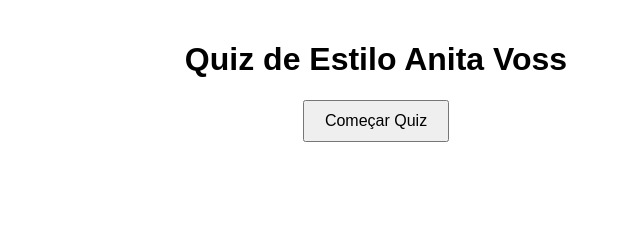
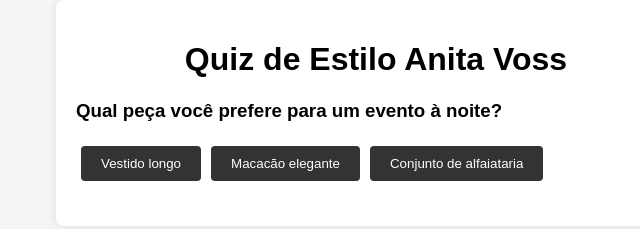
Before and after one commit to antiavoss/teste, a plain HTML site: page index.html in a window 1280 px wide. Shown: the whole page, without its empty margins (264-904 px from the left). Drawn offline with Linux system fonts and the light colour scheme.

Commit message:
Add files via upload

```diff
--- a/index.html
+++ b/index.html
@@ -1,17 +1,17 @@
 <!DOCTYPE html>
 <html lang="pt-BR">
 <head>
-    <meta charset="UTF-8">
-    <meta name="viewport" content="width=device-width, initial-scale=1.0">
-    <title>Quiz Anita Voss</title>
-    <link rel="stylesheet" href="style.css">
+  <meta charset="UTF-8" />
+  <meta name="viewport" content="width=device-width, initial-scale=1.0" />
+  <title>Quiz de Estilo Anita Voss</title>
+  <link rel="stylesheet" href="style.css" />
 </head>
 <body>
-    <div id="quiz-container">
-        <h1>Quiz de Estilo Anita Voss</h1>
-        <div id="quiz"></div>
-        <button id="start-btn">Começar Quiz</button>
-    </div>
-    <script src="script.js"></script>
+  <div class="container">
+    <h1>Quiz de Estilo Anita Voss</h1>
+    <div id="quiz-container"></div>
+    <div id="resultado"></div>
+  </div>
+  <script src="script.js"></script>
 </body>
 </html>
--- a/script.js
+++ b/script.js
@@ -1,21 +1,52 @@
-document.getElementById('start-btn').addEventListener('click', startQuiz);
+const perguntas = [
+  {
+    pergunta: "Qual peça você prefere para um evento à noite?",
+    opcoes: ["Vestido longo", "Macacão elegante", "Conjunto de alfaiataria"]
+  },
+  {
+    pergunta: "Qual tecido mais te agrada?",
+    opcoes: ["Seda", "Linho", "Crepe"]
+  }
+];
 
-function startQuiz() {
-    fetch('equiz_catalog.json')
-    .then(response => response.json())
-    .then(data => {
-        let quizContainer = document.getElementById('quiz');
-        quizContainer.innerHTML = '';
-        data.questions.forEach((q, index) => {
-            let questionElem = document.createElement('div');
-            questionElem.innerHTML = `<h3>${q.question}</h3>`;
-            q.options.forEach(opt => {
-                let btn = document.createElement('button');
-                btn.innerText = opt;
-                btn.onclick = () => alert(`Você escolheu: ${opt}`);
-                questionElem.appendChild(btn);
-            });
-            quizContainer.appendChild(questionElem);
-        });
+let respostas = [];
+let perguntaAtual = 0;
+
+function mostrarPergunta() {
+  const container = document.getElementById('quiz-container');
+  container.innerHTML = '';
+  if (perguntaAtual < perguntas.length) {
+    const q = perguntas[perguntaAtual];
+    const div = document.createElement('div');
+    div.classList.add('question');
+    div.innerHTML = `<h3>${q.pergunta}</h3>`;
+    q.opcoes.forEach(op => {
+      const btn = document.createElement('button');
+      btn.textContent = op;
+      btn.onclick = () => {
+        respostas.push(op);
+        perguntaAtual++;
+        mostrarPergunta();
+      };
+      div.appendChild(btn);
     });
+    container.appendChild(div);
+  } else {
+    mostrarResultado();
+  }
 }
+
+function mostrarResultado() {
+  const resultado = document.getElementById('resultado');
+  resultado.innerHTML = `<h2>Resumo do seu estilo:</h2>
+    <p>Você escolheu: ${respostas.join(', ')}</p>
+    <button onclick="refazerQuiz()">Refazer Quiz</button>`;
+}
+
+function refazerQuiz() {
+  respostas = [];
+  perguntaAtual = 0;
+  mostrarPergunta();
+}
+
+mostrarPergunta();
--- a/style.css
+++ b/style.css
@@ -1,3 +1,32 @@
-body { font-family: Arial, sans-serif; text-align: center; margin: 0; padding: 0; }
-#quiz-container { max-width: 600px; margin: auto; padding: 20px; }
-button { padding: 10px 20px; font-size: 16px; cursor: pointer; }
+body {
+  font-family: Arial, sans-serif;
+  background-color: #f5f5f5;
+  margin: 0;
+  padding: 0;
+}
+.container {
+  max-width: 600px;
+  margin: auto;
+  padding: 20px;
+  background-color: white;
+  box-shadow: 0px 0px 10px rgba(0,0,0,0.1);
+  border-radius: 8px;
+}
+h1 {
+  text-align: center;
+}
+.question {
+  margin-bottom: 20px;
+}
+button {
+  margin: 5px;
+  padding: 10px 20px;
+  border: none;
+  background-color: #333;
+  color: white;
+  border-radius: 4px;
+  cursor: pointer;
+}
+button:hover {
+  background-color: #555;
+}
```
